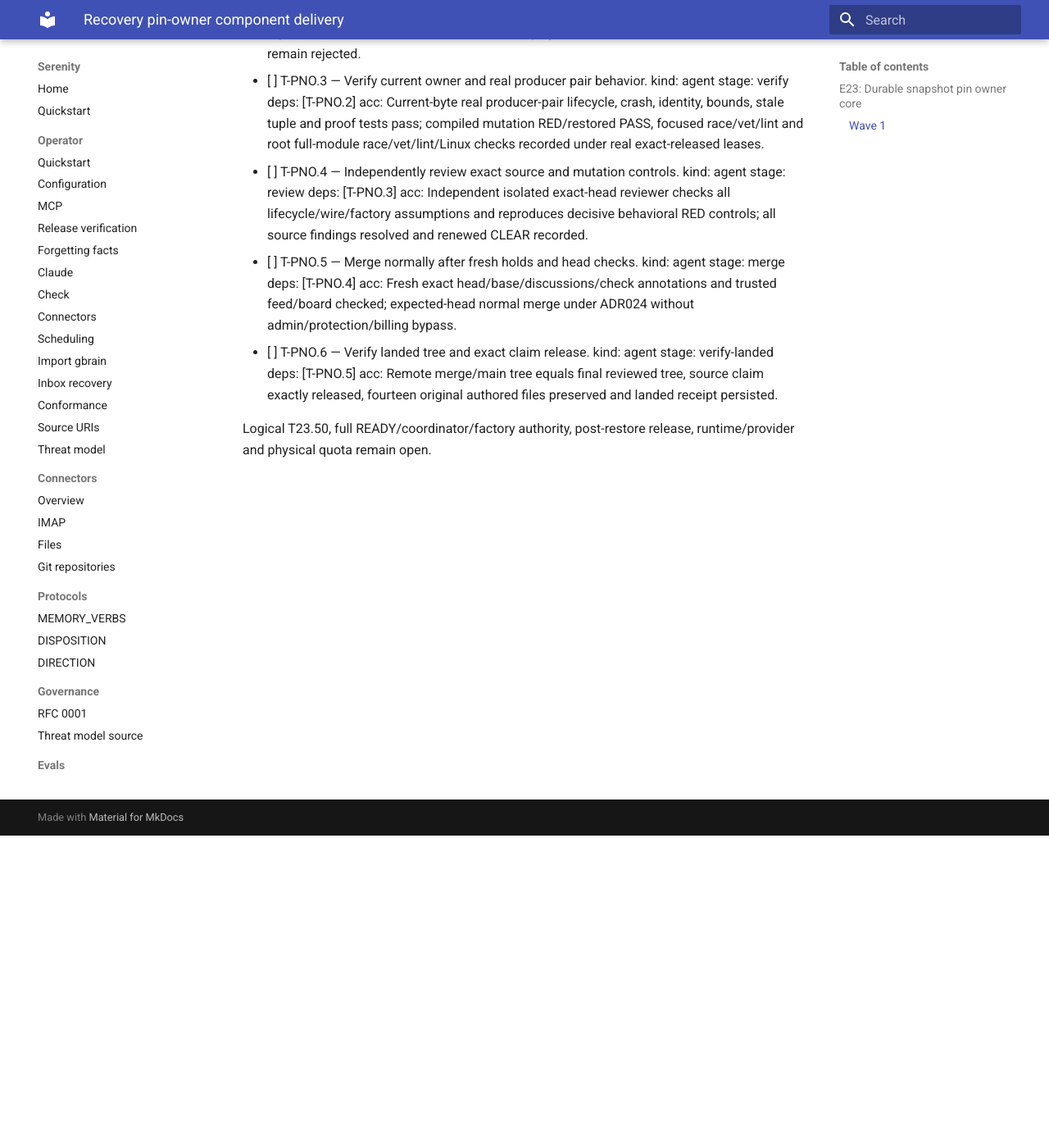
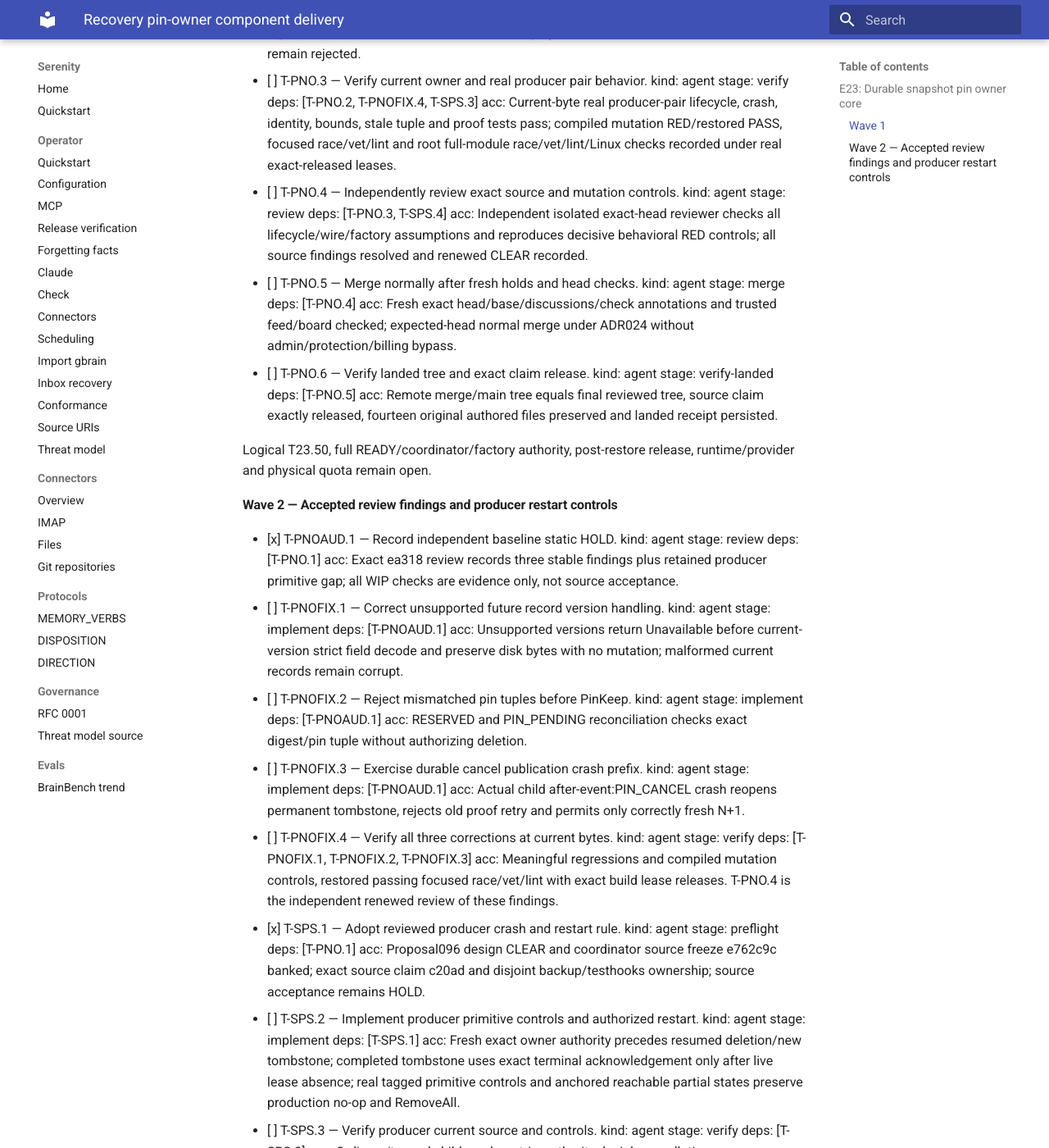
Before and after one commit to sirerun/serenity, an MkDocs documentation site: the page built from docs/plans/recovery-pin-owner-delivery-2026-10-03.md, in a window 1280 px wide and 1400 px high, scrolled down 381 px. Shown: the whole window at 82% size. Built offline with MkDocs 1.6.1 and Material for MkDocs 9.7.7, drawn with Linux system fonts in a browser that asks for light colours; some of the changed text lies outside the part shown.

Commit message:
Track independent pin-owner findings and producer verification dependencies

```diff
--- a/docs/plans/recovery-pin-owner-delivery-2026-10-03.md
+++ b/docs/plans/recovery-pin-owner-delivery-2026-10-03.md
@@ -8,9 +8,9 @@
   acc: Exact6588 contract and independent CLEAR banked, single-owner/factory publication boundaries recorded, writable SSD and narrow claim verified.
 - [ ] T-PNO.2 — Implement exact durable pin owner core. kind: agent stage: implement deps: [T-PNO.1]
   acc: Only owned new pin_owner files implement all reviewed events, methods, exact tuple/CAS/tombstones and bounded crash replay; READY/effects/committed-restore release remain rejected.
-- [ ] T-PNO.3 — Verify current owner and real producer pair behavior. kind: agent stage: verify deps: [T-PNO.2]
+- [ ] T-PNO.3 — Verify current owner and real producer pair behavior. kind: agent stage: verify deps: [T-PNO.2, T-PNOFIX.4, T-SPS.3]
   acc: Current-byte real producer-pair lifecycle, crash, identity, bounds, stale tuple and proof tests pass; compiled mutation RED/restored PASS, focused race/vet/lint and root full-module race/vet/lint/Linux checks recorded under real exact-released leases.
-- [ ] T-PNO.4 — Independently review exact source and mutation controls. kind: agent stage: review deps: [T-PNO.3]
+- [ ] T-PNO.4 — Independently review exact source and mutation controls. kind: agent stage: review deps: [T-PNO.3, T-SPS.4]
   acc: Independent isolated exact-head reviewer checks all lifecycle/wire/factory assumptions and reproduces decisive behavioral RED controls; all source findings resolved and renewed CLEAR recorded.
 - [ ] T-PNO.5 — Merge normally after fresh holds and head checks. kind: agent stage: merge deps: [T-PNO.4]
   acc: Fresh exact head/base/discussions/check annotations and trusted feed/board checked; expected-head normal merge under ADR024 without admin/protection/billing bypass.
@@ -18,3 +18,28 @@
   acc: Remote merge/main tree equals final reviewed tree, source claim exactly released, fourteen original authored files preserved and landed receipt persisted.
 
 Logical T23.50, full READY/coordinator/factory authority, post-restore release, runtime/provider and physical quota remain open.
+
+#### Wave 2 — Accepted review findings and producer restart controls
+
+- [x] T-PNOAUD.1 — Record independent baseline static HOLD. kind: agent stage: review deps: [T-PNO.1]
+  acc: Exact ea318 review records three stable findings plus retained producer primitive gap; all WIP checks are evidence only, not source acceptance.
+- [ ] T-PNOFIX.1 — Correct unsupported future record version handling. kind: agent stage: implement deps: [T-PNOAUD.1]
+  acc: Unsupported versions return Unavailable before current-version strict field decode and preserve disk bytes with no mutation; malformed current records remain corrupt.
+- [ ] T-PNOFIX.2 — Reject mismatched pin tuples before PinKeep. kind: agent stage: implement deps: [T-PNOAUD.1]
+  acc: RESERVED and PIN_PENDING reconciliation checks exact digest/pin tuple without authorizing deletion.
+- [ ] T-PNOFIX.3 — Exercise durable cancel publication crash prefix. kind: agent stage: implement deps: [T-PNOAUD.1]
+  acc: Actual child after-event:PIN_CANCEL crash reopens permanent tombstone, rejects old proof retry and permits only correctly fresh N+1.
+- [ ] T-PNOFIX.4 — Verify all three corrections at current bytes. kind: agent stage: verify deps: [T-PNOFIX.1, T-PNOFIX.2, T-PNOFIX.3]
+  acc: Meaningful regressions and compiled mutation controls, restored passing focused race/vet/lint with exact build lease releases. T-PNO.4 is the independent renewed review of these findings.
+- [x] T-SPS.1 — Adopt reviewed producer crash and restart rule. kind: agent stage: preflight deps: [T-PNO.1]
+  acc: Proposal096 design CLEAR and coordinator source freeze e762c9c banked; exact source claim c20ad and disjoint backup/testhooks ownership; source acceptance remains HOLD.
+- [ ] T-SPS.2 — Implement producer primitive controls and authorized restart. kind: agent stage: implement deps: [T-SPS.1]
+  acc: Fresh exact owner authority precedes resumed deletion/new tombstone; completed tombstone uses exact terminal acknowledgement only after live lease absence; real tagged primitive controls and anchored reachable partial states preserve production no-op and RemoveAll.
+- [ ] T-SPS.3 — Verify producer current source and controls. kind: agent stage: verify deps: [T-SPS.2]
+  acc: Ordinary/tagged child crash matrix, authority denial, cancellation, tuple/root/inode mismatch and live-present regressions; compiled RED/restored PASS and focused checks under exact released leases. Full integrated checks occur in T-PNO.3.
+- [ ] T-SPS.4 — Independently review producer source and reachable prefixes. kind: agent stage: review deps: [T-SPS.3]
+  acc: Exact-head independent source review verifies canonical serializer/path/identity equivalence, real production recovery, authority before mutation, no production triggers, and accurate evidence limits.
+- [ ] T-SPS.5 — Merge producer with qualified owner delivery. kind: agent stage: merge deps: [T-PNO.4, T-SPS.4]
+  acc: Same normal exact-head integrated PR as T-PNO.5; neither component merges past a HOLD.
+- [ ] T-SPS.6 — Verify producer landed and release its claim. kind: agent stage: verify-landed deps: [T-SPS.5]
+  acc: Same reviewed/landed tree proof as T-PNO.6, with exact producer source claim release and preserved authored material.
```
